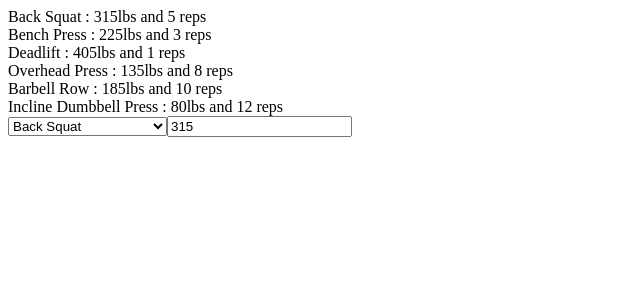
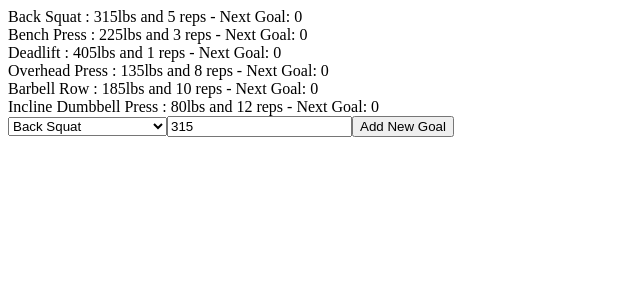
Before and after one commit to EmanAziz87/SBDexpert, a React (Vite) app: page / in a window 1280 px wide. Shown: the top 300 px of the page, without its empty margins (0-640 px from the left). Built offline with nearby package versions, Linux system fonts and the light colour scheme.

Commit message:
working on progression scheme functions for workout plan generator

```diff
--- a/src/App.tsx
+++ b/src/App.tsx
@@ -2,33 +2,78 @@ import { useState } from "react";
 
 interface LiftInfo {
   name: string;
-  personalRecord: { weightInPounds: number; reps: number };
+  personalRecord: { weightInPounds: number; reps: number; currentGoal: number };
 }
+
+type SplitType = "days" | "weeks";
+
+const trainingBlockPercentages = (
+  trainingBlockLength: number,
+  intervalLength: number
+) => {
+  if (trainingBlockLength % intervalLength !== 0 || trainingBlockLength > 30) {
+    console.error(
+      "training block length must be a multiple of block interval and it must be less than 31, otherwise, choose the weekly option"
+    );
+    return -1;
+  }
+
+  if (intervalLength > 6) {
+    console.error(
+      "block interval must be 6 or less days, otherwise choose the weekly option"
+    );
+    return -1;
+  }
+
+  let intervals: number = trainingBlockLength / intervalLength;
+  let interval = 1;
+  const intensityVolumeAdjustments = [];
+  while (intervals > 0) {
+    const weekIntensity = {
+      interval: interval,
+      intervalLength,
+      trainingBlockLength,
+      percentOf1RepMax: 100 - (intervals - 1) * 10,
+    };
+    intensityVolumeAdjustments.push(weekIntensity);
+    interval++;
+    intervals--;
+  }
+  console.log(intensityVolumeAdjustments);
+};
+
+trainingBlockPercentages(30, 6);
+
+const progressionScheme = (
+  currentWeight: number,
+  goalWeight: number,
+  lift: string
+) => {};
 
 const mockLifts: LiftInfo[] = [
   {
     name: "Back Squat",
-    personalRecord: { weightInPounds: 315, reps: 5 },
+    personalRecord: { weightInPounds: 315, reps: 5, currentGoal: 0 },
   },
   {
     name: "Bench Press",
-    personalRecord: { weightInPounds: 225, reps: 3 },
+    personalRecord: { weightInPounds: 225, reps: 3, currentGoal: 0 },
   },
   {
     name: "Deadlift",
-    personalRecord: { weightInPounds: 405, reps: 1 },
+    personalRecord: { weightInPounds: 405, reps: 1, currentGoal: 0 },
   },
   {
     name: "Overhead Press",
-    personalRecord: { weightInPounds: 135, reps: 8 },
+    personalRecord: { weightInPounds: 135, reps: 8, currentGoal: 0 },
   },
   {
     name: "Barbell Row",
-    personalRecord: { weightInPounds: 185, reps: 10 },
+    personalRecord: { weightInPounds: 185, reps: 10, currentGoal: 0 },
   },
   {
     name: "Incline Dumbbell Press",
-    personalRecord: { weightInPounds: 80, reps: 12 },
+    personalRecord: { weightInPounds: 80, reps: 12, currentGoal: 0 },
   },
 ];
 
@@ -36,7 +81,7 @@ function App() {
   const [lifts, setLifts] = useState<LiftInfo[]>(mockLifts);
   const [selectedLift, setSelectedLift] = useState<LiftInfo>({
     name: "Back Squat",
-    personalRecord: { weightInPounds: 315, reps: 5 },
+    personalRecord: { weightInPounds: 315, reps: 5, currentGoal: 0 },
   });
   const [newGoal, setNewGoal] = useState<number>(
     selectedLift.personalRecord.weightInPounds
@@ -54,18 +99,33 @@ function App() {
     }
   };
 
+  const handleNewGoalSubmission = (
+    e: React.SyntheticEvent<HTMLFormElement>
+  ) => {
+    e.preventDefault();
+    const newLiftObject: LiftInfo = {
+      ...selectedLift,
+      personalRecord: { ...selectedLift.personalRecord, currentGoal: newGoal },
+    };
+    setLifts([
+      ...lifts.filter((lift) => lift.name !== newLiftObject.name),
+      newLiftObject,
+    ]);
+  };
+
   return (
     <>
       {lifts.map((lift) => (
         <div key={lift.name}>
           <span>
             {lift.name} : {lift.personalRecord.weightInPounds}lbs and{" "}
-            {lift.personalRecord.reps} reps
+            {lift.personalRecord.reps} reps - Next Goal:{" "}
+            {lift.personalRecord.currentGoal}
           </span>
           <br />
         </div>
       ))}
-      <form action="">
+      <form action="" onSubmit={handleNewGoalSubmission}>
         <select
           name="lifts"
           id="lifts"
@@ -84,6 +144,7 @@ function App() {
             min={selectedLift.personalRecord.weightInPounds}
           />
         )}
+        <button type="submit">Add New Goal</button>
       </form>
     </>
   );
```
